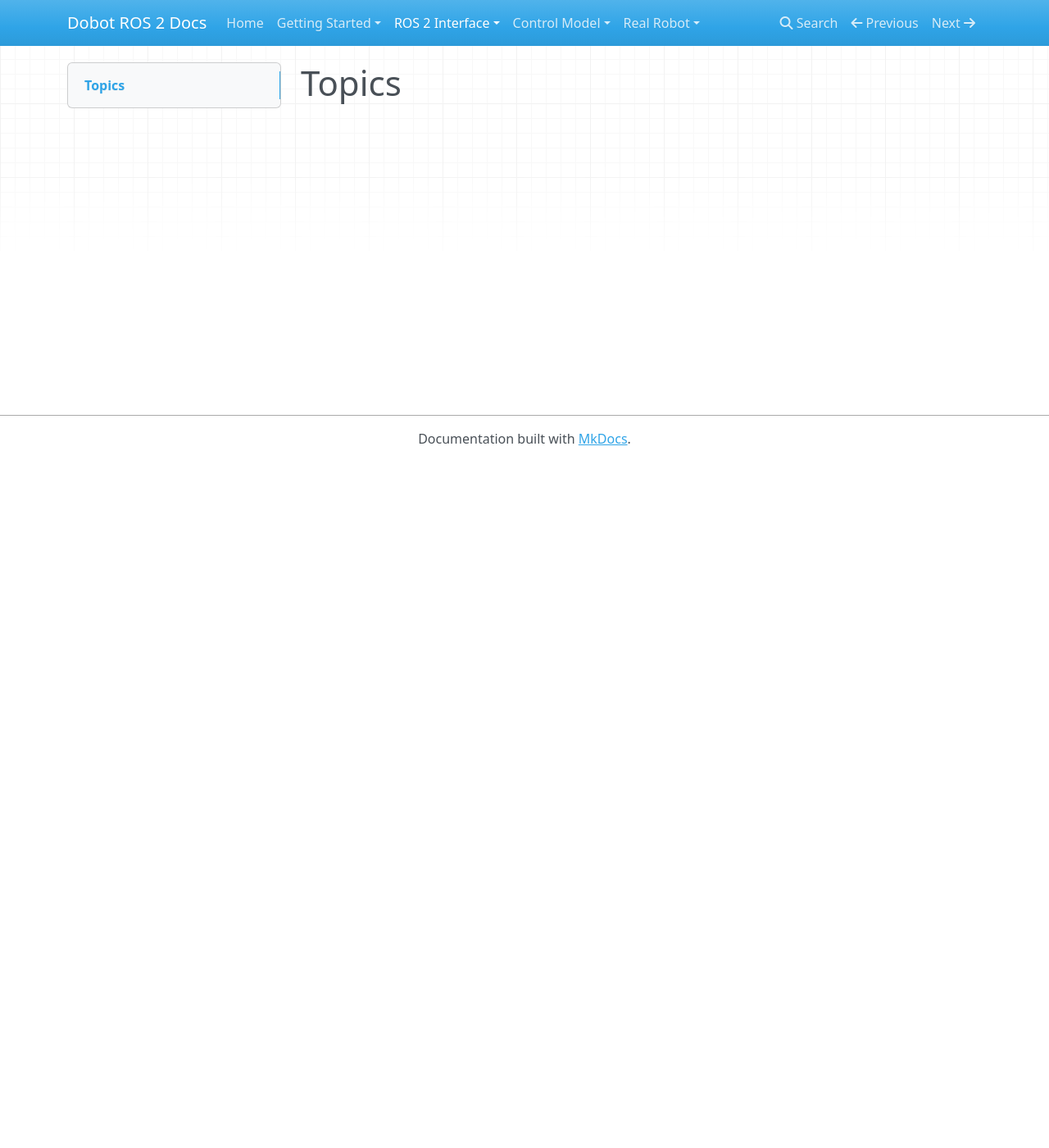
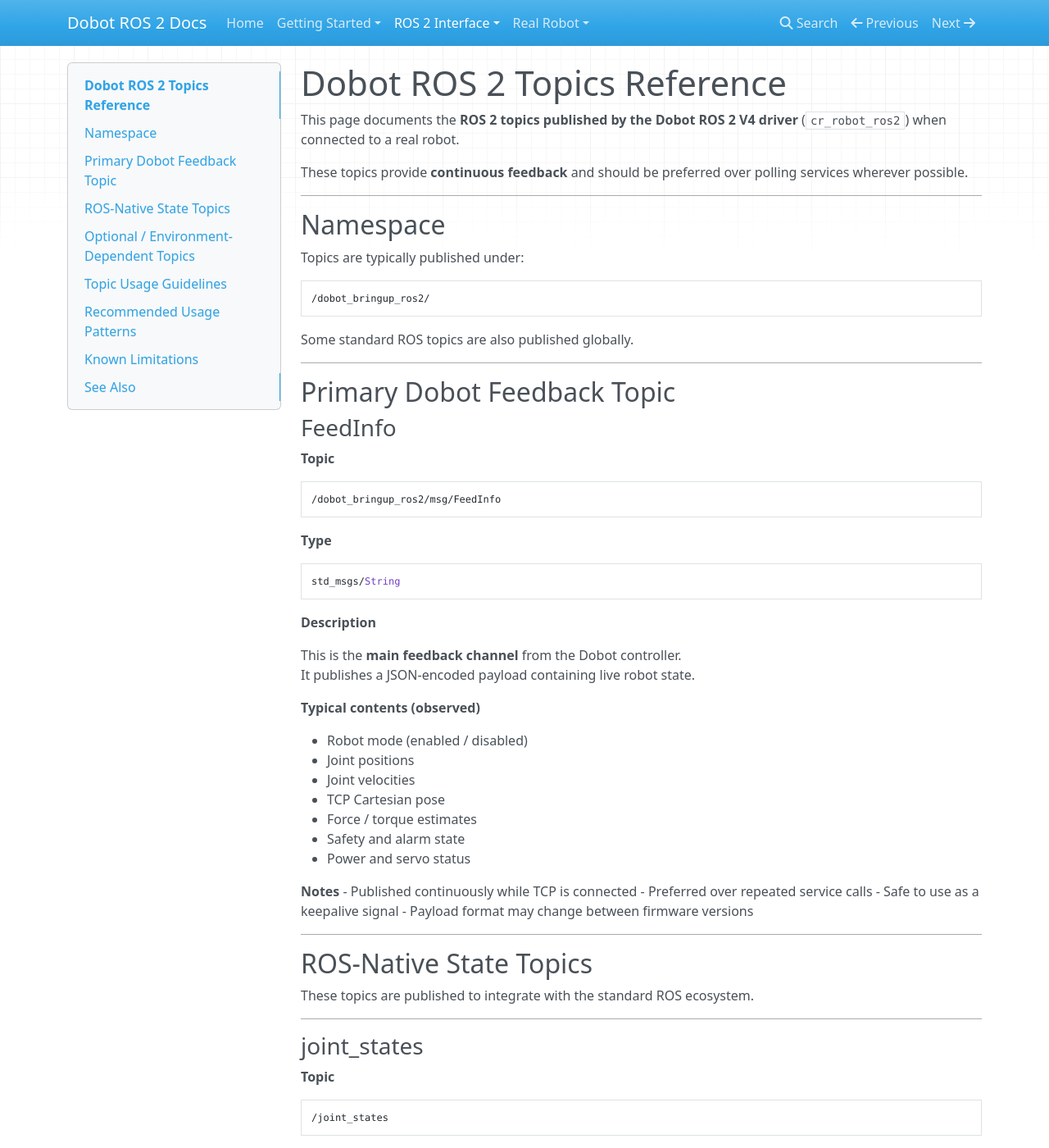
Before and after one commit to LuminateBristol/coro_dobot_ros2_docs, an MkDocs documentation site: the page built from docs/ros2_interface/topics.md, in a window 1280 px wide and 1400 px high. Shown: the whole window at 82% size. Built offline with MkDocs 1.6.1, drawn with Linux system fonts in a browser that asks for light colours; nearby versions of some CDN libraries; some of the changed text lies outside the part shown.

Commit message:
Added topics and services docs from GPT

````diff
--- a/docs/ros2_interface/topics.md
+++ b/docs/ros2_interface/topics.md
@@ -1 +1,204 @@
-# Topics
+# Dobot ROS 2 Topics Reference
+
+This page documents the **ROS 2 topics published by the Dobot ROS 2 V4 driver**
+(`cr_robot_ros2`) when connected to a real robot.
+
+These topics provide **continuous feedback** and should be preferred over
+polling services wherever possible.
+
+---
+
+## Namespace
+
+Topics are typically published under:
+
+```
+/dobot_bringup_ros2/
+```
+
+Some standard ROS topics are also published globally.
+
+---
+
+## Primary Dobot Feedback Topic
+
+### FeedInfo
+
+**Topic**
+```
+/dobot_bringup_ros2/msg/FeedInfo
+```
+
+**Type**
+```
+std_msgs/String
+```
+
+**Description**
+
+This is the **main feedback channel** from the Dobot controller.
+It publishes a JSON-encoded payload containing live robot state.
+
+**Typical contents (observed)**
+
+- Robot mode (enabled / disabled)
+- Joint positions
+- Joint velocities
+- TCP Cartesian pose
+- Force / torque estimates
+- Safety and alarm state
+- Power and servo status
+
+**Notes**
+- Published continuously while TCP is connected
+- Preferred over repeated service calls
+- Safe to use as a keepalive signal
+- Payload format may change between firmware versions
+
+---
+
+## ROS-Native State Topics
+
+These topics are published to integrate with the standard ROS ecosystem.
+
+---
+
+### joint_states
+
+**Topic**
+```
+/joint_states
+```
+
+**Type**
+```
+sensor_msgs/JointState
+```
+
+**Description**
+
+Standard ROS joint state message derived from Dobot feedback.
+
+Contains:
+- joint names
+- joint positions (rad)
+- joint velocities
+
+**Notes**
+- Required for RViz and MoveIt
+- Read-only
+- Does not accept commands
+
+---
+
+### tf
+
+**Topic**
+```
+/tf
+```
+
+**Type**
+```
+tf2_msgs/TFMessage
+```
+
+**Description**
+
+Dynamic transforms for the robot model.
+
+**Notes**
+- Published continuously
+- Used for visualization and kinematics
+
+---
+
+### tf_static
+
+**Topic**
+```
+/tf_static
+```
+
+**Type**
+```
+tf2_msgs/TFMessage
+```
+
+**Description**
+
+Static transforms for the robot (base, tool frames).
+
+---
+
+## Optional / Environment-Dependent Topics
+
+These topics may appear depending on launch configuration.
+
+---
+
+### /parameter_events
+
+**Type**
+```
+rcl_interfaces/msg/ParameterEvent
+```
+
+**Description**
+Standard ROS 2 parameter update events.
+
+---
+
+### /rosout
+
+**Type**
+```
+rcl_interfaces/msg/Log
+```
+
+**Description**
+ROS logging output.
+
+---
+
+## Topic Usage Guidelines
+
+### Prefer topics over services
+
+- Topics are non-blocking
+- Topics do not trigger TCP command paths
+- Topics are safe for monitoring and keepalive logic
+
+### Do NOT publish to Dobot topics
+
+All Dobot topics are **read-only**.
+Commands must be sent via services only.
+
+---
+
+## Recommended Usage Patterns
+
+- Use `FeedInfo` to:
+  - monitor robot mode
+  - detect enable/disable
+  - implement keepalive timers
+- Use `joint_states` for:
+  - visualization
+  - motion planning
+- Avoid polling `RobotMode` unless necessary
+
+---
+
+## Known Limitations
+
+- `FeedInfo` is JSON-encoded (not strongly typed)
+- Field names are firmware-dependent
+- No official schema is published by Dobot
+
+---
+
+## See Also
+
+- Dobot ROS 2 Services Reference
+- Real Robot CLI Bringup Guide
+- Control Model & Keepalive
--- a/mkdocs.yml
+++ b/mkdocs.yml
@@ -6,17 +6,7 @@ nav:
       - Overview: getting_started/overview.md
   - ROS 2 Interface:
       - Overview: ros2_interface/overview.md
-      - Services:
-          - Dashboard: ros2_interface/services/dashboard.md
-          - Motion: ros2_interface/services/motion.md
-          - Parameters: ros2_interface/services/parameters.md
-          - State: ros2_interface/services/state.md
-          - Tooling: ros2_interface/services/tooling.md
-          - IO: ros2_interface/services/io.md
-          - Force: ros2_interface/services/force.md
+      - Services: ros2_interface/services.md
       - Topics: ros2_interface/topics.md
-  - Control Model:
-      - State Machine: control_model/state_machine.md
-      - Failure Modes: control_model/failure_modes.md
   - Real Robot:
       - ROS2 Startup CLI: real_robot/ros2_startup.md
````
Also changed, not shown: docs/control_model/failure_modes.md (deleted, +0 -1 lines), docs/control_model/state_machine.md (deleted, +0 -1 lines), docs/getting_started/overview.md (+1 -0 lines), docs/ros2_interface/overview.md (+3 -0 lines), docs/ros2_interface/services.md (added, +336 -0 lines).
